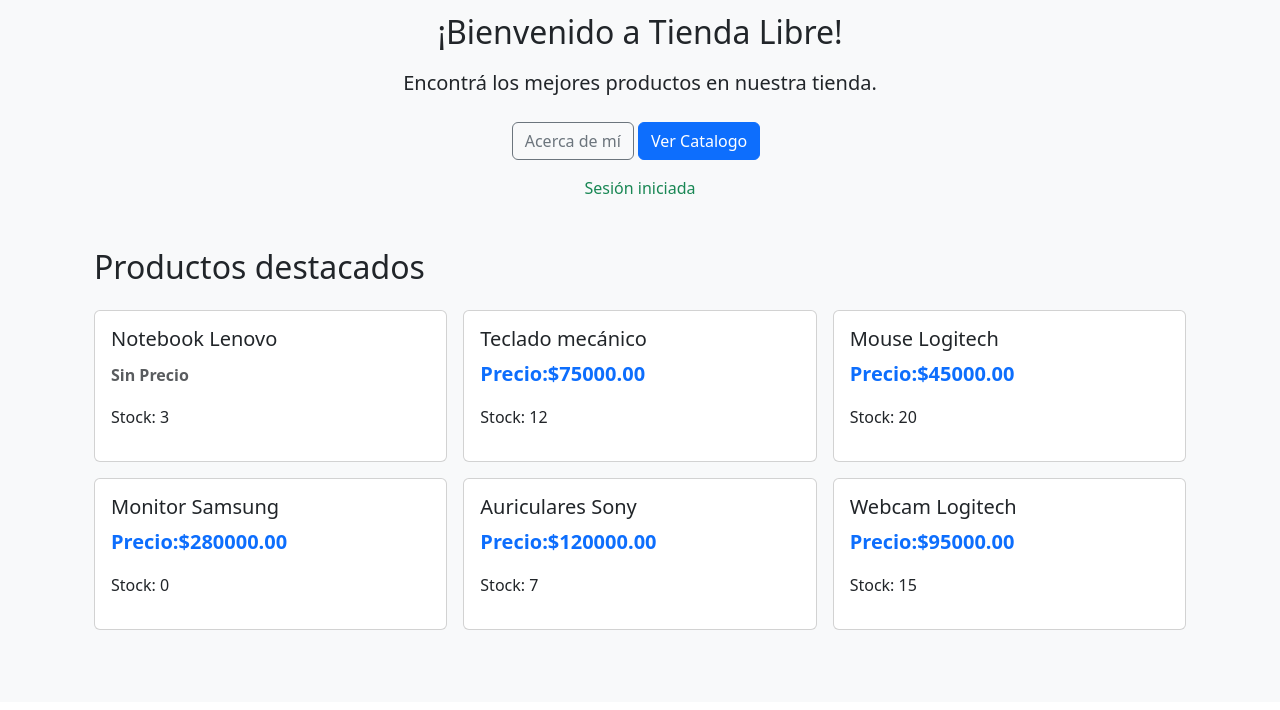
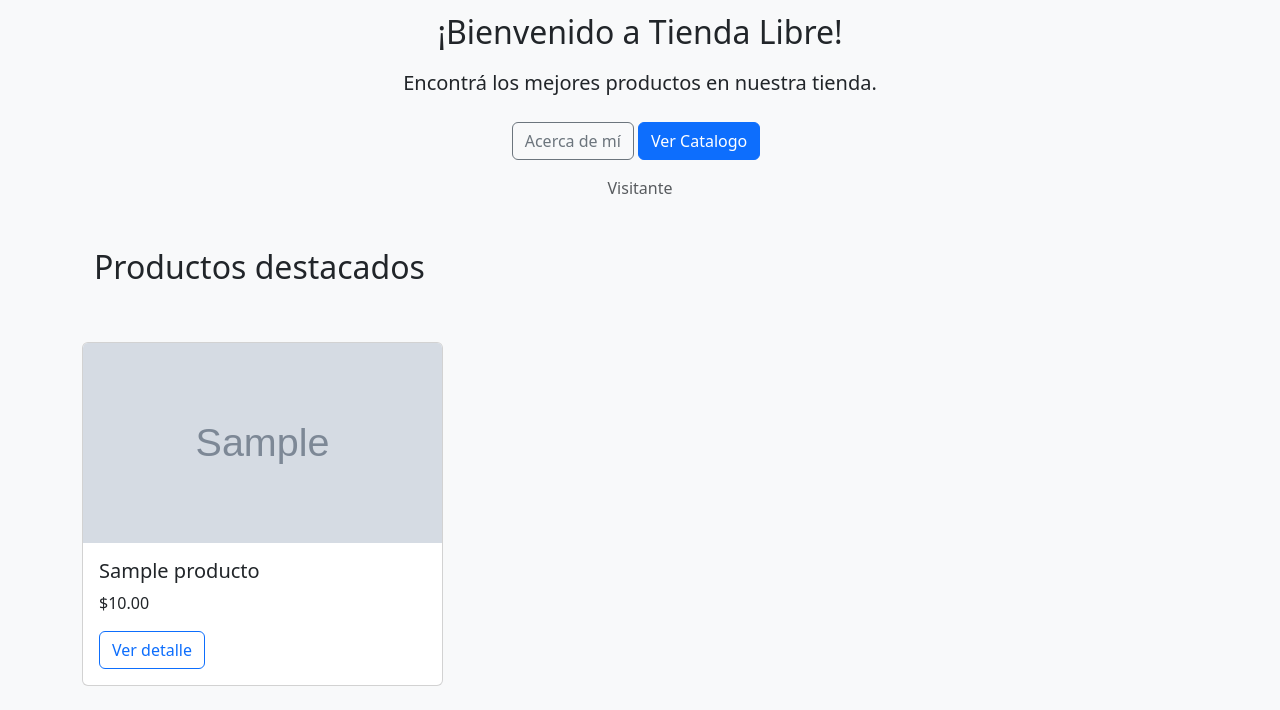
Before and after one commit to Villada-PG3/trabajo-practico-tienda-libre-LisandroFlores21, a Django app: page / in a window 1280 px wide. Shown: the part 198-908 px from the top of the page. Before the commit the page ends 828 px from the top, so only its background shows below. Run offline with Django 5.2, Linux system fonts and the light colour scheme; tables that the repository leaves empty hold one stand-in row (values such as "Sample post"); grey boxes marked "Sample" are stand-in pictures.

Commit message:
refactor: migrar home y catalogo a CBV.

```diff
--- a/mercado/config/urls.py
+++ b/mercado/config/urls.py
@@ -26,14 +26,14 @@ from miapp import views
 
 
 urlpatterns = [
+    path('', views.HomeView.as_view(), name='home'),
     path('admin/', admin.site.urls),
-    path("", include("miapp.urls")),
-    path('', views.home, name='home'),
     path('acerca-de-mi/', views.acerca_de_mi, name='acerca_de_mi'),
-    path('about/', views.acerca_de_mi),
+    path('about/', views.acerca_de_mi, name='about'),
+    path('', include('miapp.urls')),
+
 
 ]
-
 
 # Servir archivos de imagen/media en modo desarrollo
 if settings.DEBUG:
--- a/mercado/miapp/urls.py
+++ b/mercado/miapp/urls.py
@@ -4,8 +4,16 @@ from . import views
 app_name = "tiendalibre"
 
 urlpatterns = [
-    path("", views.home, name="home"),
-    path("acerca-de-mi/", views.acerca_de_mi, name="acerca_de_mi"),
-    path("catalogo/", views.catalogo, name= "catalogo"),
-    path("producto/<int:pk>/" , views.detalle_producto, name="detalle_producto"),
+    path("", views.HomeView.as_view(), name="home"),
+    path("productos/", views.CatalogoView.as_view(), name="catalogo"),
+    path(
+        "productos/<int:pk>/",
+        views.detalle_producto,
+        name="detalle_producto",
+    ),
+    path(
+        "acerca-de-mi/",
+        views.acerca_de_mi,
+        name="acerca_de_mi",
+    ),
 ]
--- a/mercado/miapp/views.py
+++ b/mercado/miapp/views.py
@@ -1,66 +1,32 @@
-from django.shortcuts import render
+
+from django.shortcuts import render, get_object_or_404
+from django.views.generic import TemplateView, ListView
 from .models import Producto
-from django.shortcuts import get_object_or_404
 
 
-def home(request):
-    productos = [
-    {
-        "nombre": "Notebook Lenovo",
-        "precio": None,
-        "categoria": "Informática",
-        "stock": 3,
-    },
-    {
-        "nombre": "Teclado mecánico",
-        "precio": 75000,
-        "categoria": "Periféricos",
-        "stock": 12,
-    },
-    {
-        "nombre": "Mouse Logitech",
-        "precio": 45000,
-        "categoria": "Periféricos",
-        "stock": 20,
-    },
-    {
-        "nombre": "Monitor Samsung",
-        "precio": 280000,
-        "categoria": "Monitores",
-        "stock": 0,
-    },
-    {
-        "nombre": "Auriculares Sony",
-        "precio": 120000,
-        "categoria": "Audio",
-        "stock": 7,
-    },
-    {
-        "nombre": "Webcam Logitech",
-        "precio": 95000,
-        "categoria": "Accesorios",
-        "stock": 15,
-    },
-]
+class HomeView(TemplateView):
+    template_name = "miapp/home.html"
 
-    user_logged = True
+    def get_context_data(self, **kwargs):
+        context = super().get_context_data(**kwargs)
 
-    contexto = {
-        "productos": productos,
-        "user_logged": user_logged,
-    }
+        context["productos_recientes"] = Producto.objects.order_by("-id")[:3]
 
-    return render(request, "miapp/home.html", contexto)
+        # Conservamos la variable para la plantilla
+        context["user_logged"] = self.request.user.is_authenticated
+
+        return context
 
 def acerca_de_mi(request):
     return render(request, "miapp/acerca-de-mi.html")
 
-def catalogo(request):
-    productos = Producto.objects.filter(activo=True).order_by("stock")
-    context = {"productos": productos}
-    return render(request, "miapp/catalogo.html", context)
+
+class CatalogoView(ListView):
+    model = Producto
+    template_name = "miapp/catalogo.html"
+    context_object_name = "productos"
+
 
 def detalle_producto(request, pk):
     producto = get_object_or_404(Producto, pk=pk)
-    context = {"producto": producto}
-    return render(request, "miapp/detalle.html", context)
+    return render(request, "miapp/detalle.html", {"producto": producto})
--- a/mercado/templates/miapp/home.html
+++ b/mercado/templates/miapp/home.html
@@ -106,4 +106,35 @@
 
 </div>
 
+<div class="row g-3">
+    {% for producto in productos_recientes %}
+        <div class="col-12 col-md-6 col-lg-4">
+            <div class="card h-100">
+                {% if producto.imagen %}
+                    <img
+                        src="{{ producto.imagen.url }}"
+                        class="card-img-top"
+                        alt="{{ producto.nombre }}"
+                        style="height: 200px; object-fit: cover;"
+                    >
+                {% endif %}
+
+            <div class="card-body">
+                <h5 class="card-title">{{ producto.nombre }}</h5>
+                <p class="card-text">${{ producto.precio }}</p>
+
+                <a
+                    href="{% url 'tiendalibre:detalle_producto' producto.pk %}"
+                    class="btn btn-outline-primary"
+                >
+                    Ver detalle
+                </a>
+            </div>
+        </div>
+    </div>
+{% empty %}
+    <p>Todavía no hay productos disponibles.</p>
+{% endfor %}
+
+</div>
 {% endblock %}
```
